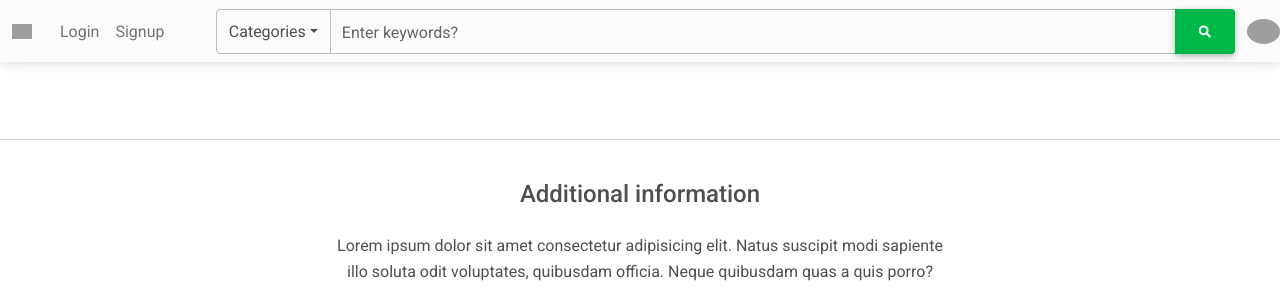
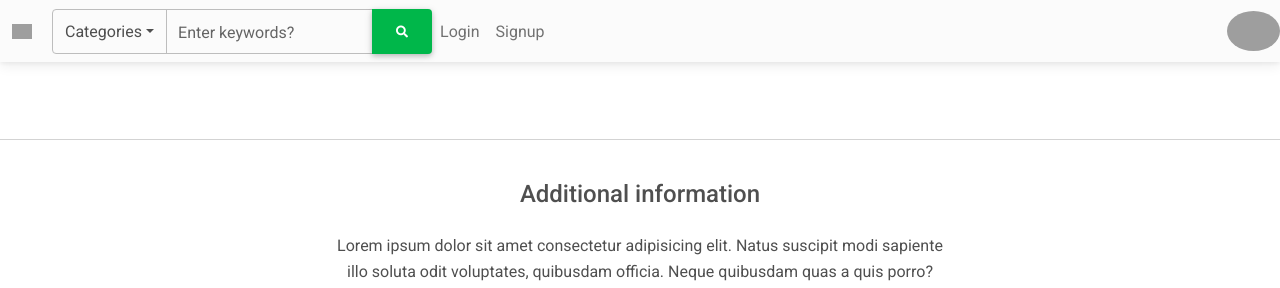
Before and after one commit to floydflava/comfi, a Django app: page /accessories in a window 1280 px wide. Shown: the top 288 px of the page. Run offline with Django 3.2, Linux system fonts and the light colour scheme; data that the repository does not hold is empty; some libraries are stand-ins or nearby versions; grey boxes are pictures that could not be loaded.

Commit message:
navbar updated

```diff
--- a/templates/navbar.html
+++ b/templates/navbar.html
@@ -25,29 +25,7 @@
           loading="lazy"
         />
       </a>
-      <!-- Left links -->
-        <ul class="navbar-nav me-auto mb-2 mb-lg-0">
-          <!-- Left links -->
-        {% if request.user.is_authenticated %}
-        <li class="nav-item">
-          <a class="nav-link" href="{% url 'rope:order-summary' %}">
-            <!-- <span class="badge red z-depth-1 mr-1"> {{ request.user|cart_item_count }} </span> -->
-            <span class="badge rounded-pill badge-notification bg-danger">{{ request.user|cart_item_count }} </span>
-            <i class="fas fa-shopping-cart"></i>
-            Cart
-          </a>
-
-        {% else %}
-        <li class="nav-item">
-          <a class="nav-link" href="{% url 'account_login' %}">Login</a>
-        </li>
-        <li class="nav-item">
-          <a class="nav-link" href="{% url 'account_signup' %}">Signup</a>
-        </li>
-        </ul>
-        {% endif %}
-    </div>
-    <div class="col-10">
+      <div class="container-sm-8">
       <div class="input-group ">
         <a class="input-group-text text-body dropdown-toggle" href="#" role="button" id="dropdownMenuLink"
           data-mdb-toggle="dropdown" aria-expanded="false">Categories</a>
@@ -73,8 +51,34 @@
           <i class="fas fa-search"></i>
         </button>
       </div>
+      </div>
+      <!-- Left links -->
+        <ul class="navbar-nav me-auto mb-3 mb-lg-0">
+          <!-- Left links -->
+        {% if request.user.is_authenticated %}
+
+        <li class="nav-item col-sm-12">
+          <a class="nav-link" href="{% url 'rope:order-summary' %}">
+            <!-- <span class="badge red z-depth-1 mr-1"> {{ request.user|cart_item_count }} </span> -->
+            <span class="badge rounded-pill badge-notification bg-danger">{{ request.user|cart_item_count }} </span>
+            <i class="fas fa-shopping-cart"></i>
+            Cart
+          </a>
+        </li>
+        {% else %}
+        <li class="nav-item">
+          <a class="nav-link" href="{% url 'account_login' %}">Login</a>
+        </li>
+        <li class="nav-item">
+          <a class="nav-link" href="{% url 'account_signup' %}">Signup</a>
+        </li>
+
+
+
+        </div>
+     {% endif %}
     </div>
-    </div>
+
     <a
         class="dropdown-toggle d-flex align-items-center hidden-arrow"
         href="#"
@@ -86,7 +90,7 @@
         <img
           src="https://mdbootstrap.com/img/new/avatars/2.jpg"
           class="rounded-circle"
-          height="25"
+          height="40"
           alt=""
           loading="lazy"
         />
```
Also changed, not shown: db.sqlite3.
